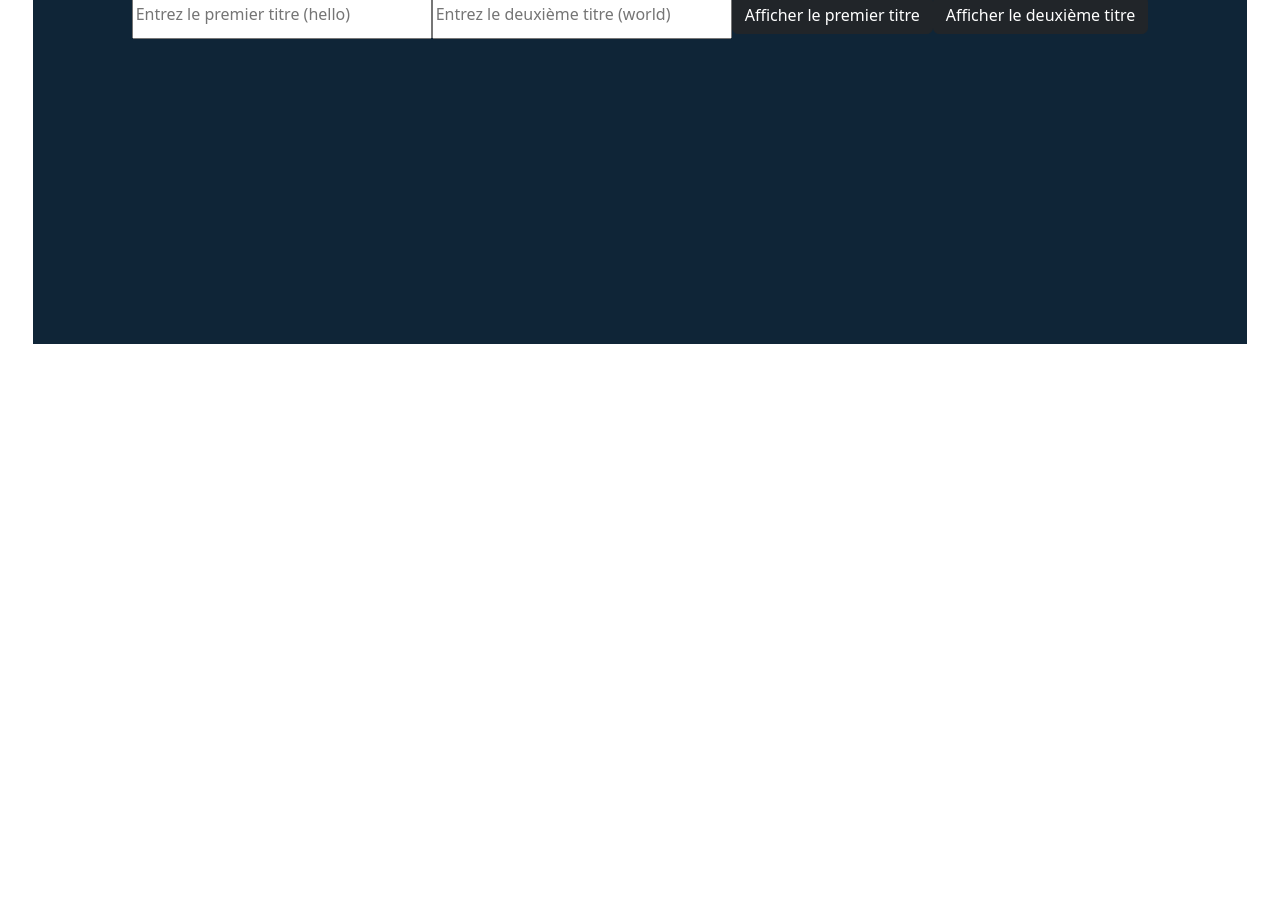
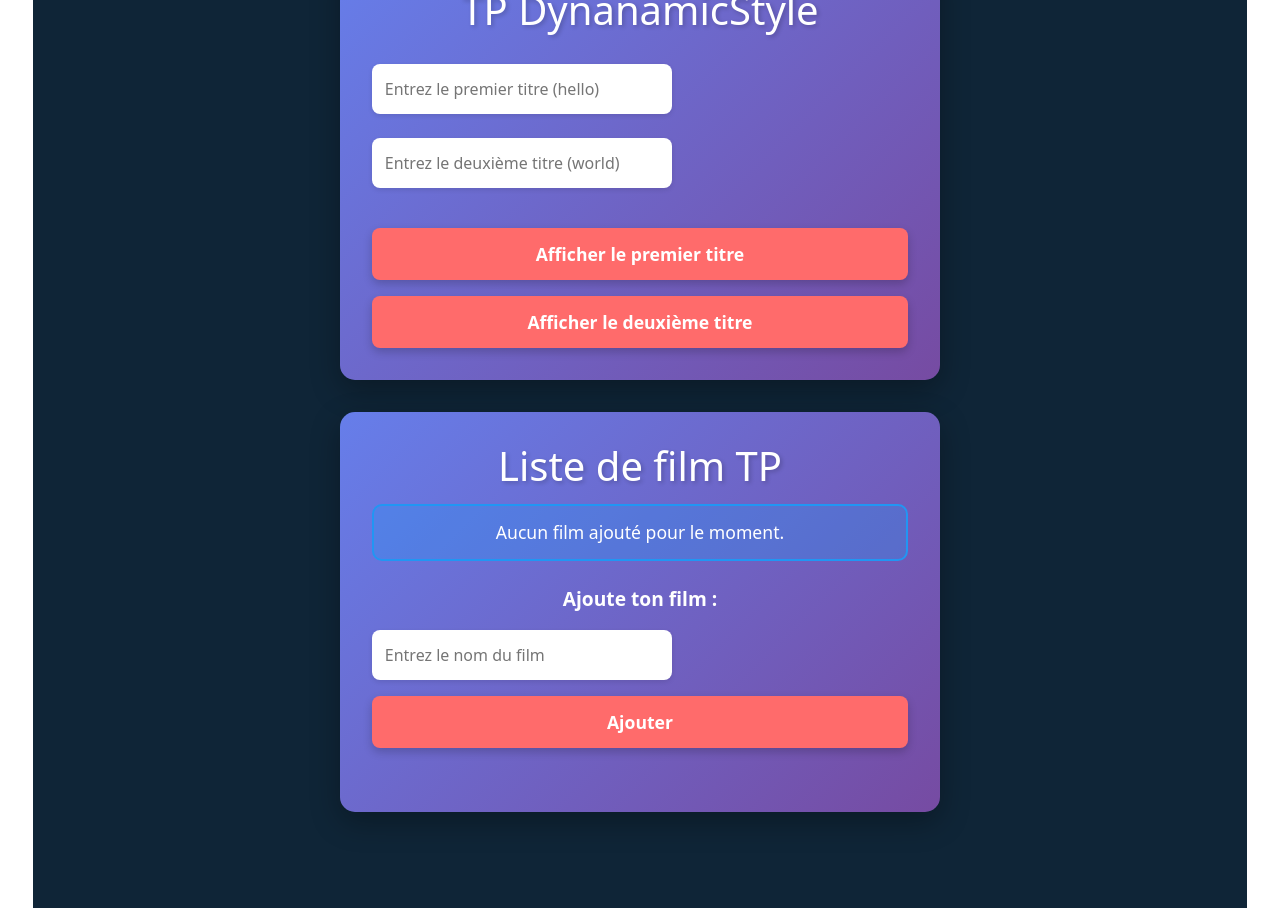
Before and after one commit to ReMz-ux/Exercice-Vue.js, a Vue app: page / in a window 1280 px wide. Shown: the part 520-1428 px from the top of the page. Before the commit the page ends 864 px from the top, so only its background shows below. Built offline with nearby package versions, Linux system fonts and the light colour scheme.

Commit message:
TP Ajout de film v-if  + Stylisation des templates

```diff
--- a/src/App.vue
+++ b/src/App.vue
@@ -9,6 +9,7 @@ import ExerciceBug from './components/ExerciceBug.vue'
 import Vmodel from './components/Vmodel.vue'
 import TPRéactivité from './components/TPRéactivité.vue'
 import StyleDynamiqueTP2 from './components/StyleDynamiqueTP2.vue'
+import WatchList from './components/WatchList.vue'
 </script>
 
 <template>
@@ -26,6 +27,7 @@ import StyleDynamiqueTP2 from './components/StyleDynamiqueTP2.vue'
 <TPRéactivité />
 <StyleDynamiqueTP />
 <StyleDynamiqueTP2 />
+<WatchList />
 
 </div>
 </template>
--- a/src/components/StyleDynamiqueTP2.vue
+++ b/src/components/StyleDynamiqueTP2.vue
@@ -1,15 +1,30 @@
 <template>
+    <div class="container">
         <!-- Creation d'une appli ou il y aura 2 inputs et 2 titres -->
         <h1>TP DynanamicStyle</h1>
-<form action="">
+
+        <form>
+            <div class="form-group">
                 <input type="text" v-model="title1" placeholder="Entrez le premier titre (hello)">
-<h3 v-if="showTitle1" :class="classTitle1">Je m'affiche si le titre est Hello</h3>
+                <h3 v-if="showTitle1" :class="classTitle1" class="message">Je m'affiche si le titre est Hello</h3>
+            </div>
+
+            <div class="form-group">
                 <input type="text" v-model="title2" placeholder="Entrez le deuxième titre (world)">
-<h3 v-if="showTitle2" :class="classTitle2">Je m'affiche si le titre est World</h3>
+                <h3 v-if="showTitle2" :class="classTitle2" class="message">Je m'affiche si le titre est World</h3>
+            </div>
+
             <!-- Les bouttons vont permettre d'afficher les titre ou pas -->
-<button @click="showTitle1 = !showTitle1  "type="button" class="btn btn-dark">Afficher le premier titre</button>
-<button @click="showTitle2 = !showTitle2" type="button" class="btn btn-dark">Afficher le deuxième titre</button>
+            <div class="button-group">
+                <button @click="showTitle1 = !showTitle1" type="button" class="btn btn-toggle">
+                    {{ showTitle1 ? 'Masquer' : 'Afficher' }} le premier titre
+                </button>
+                <button @click="showTitle2 = !showTitle2" type="button" class="btn btn-toggle">
+                    {{ showTitle2 ? 'Masquer' : 'Afficher' }} le deuxième titre
+                </button>
+            </div>
         </form>
+    </div>
 </template>
 
 <script setup>
@@ -38,11 +53,116 @@ const classTitle2 = computed(() => {
 </script>
 
 <style scoped>
+.container {
+    max-width: 600px;
+    margin: 2rem auto;
+    padding: 2rem;
+    background: linear-gradient(135deg, #667eea 0%, #764ba2 100%);
+    border-radius: 15px;
+    box-shadow: 0 10px 30px rgba(0, 0, 0, 0.3);
+}
+
+h1 {
+    color: #fff;
+    text-align: center;
+    font-size: 2.5rem;
+    margin-bottom: 2rem;
+    text-shadow: 2px 2px 4px rgba(0, 0, 0, 0.2);
+}
+
+form {
+    display: flex;
+    flex-direction: column;
+    gap: 1.5rem;
+}
+
+.form-group {
+    display: flex;
+    flex-direction: column;
+    gap: 1rem;
+}
+
+input[type="text"] {
+    padding: 0.8rem;
+    border: none;
+    border-radius: 8px;
+    font-size: 1rem;
+    outline: none;
+    transition: all 0.3s ease;
+    box-shadow: 0 2px 5px rgba(0, 0, 0, 0.1);
+}
+
+input[type="text"]:focus {
+    transform: translateY(-2px);
+    box-shadow: 0 4px 10px rgba(0, 0, 0, 0.2);
+}
+
+.message {
+    text-align: center;
+    padding: 1rem;
+    border-radius: 10px;
+    font-size: 1.1rem;
+    background-color: rgba(255, 255, 255, 0.9);
+    color: #333;
+    margin: 0;
+    transition: all 0.3s ease;
+    box-shadow: 0 2px 5px rgba(0, 0, 0, 0.1);
+}
+
 .maClasseHello {
-  color: lawngreen;
+    border: 3px solid #4caf50;
+    background-color: rgba(76, 175, 80, 0.2);
+    color: #4caf50;
+    font-weight: bold;
+    animation: slideIn 0.5s ease;
 }
 
 .maClasseWorld {
-  color: lawngreen;
+    border: 3px solid #2196f3;
+    background-color: rgba(33, 150, 243, 0.2);
+    color: #2196f3;
+    font-weight: bold;
+    animation: slideIn 0.5s ease;
+}
+
+.button-group {
+    display: flex;
+    flex-direction: column;
+    gap: 1rem;
+    margin-top: 1rem;
+}
+
+.btn-toggle {
+    padding: 0.8rem 2rem;
+    background-color: #ff6b6b;
+    color: white;
+    border: none;
+    border-radius: 8px;
+    font-size: 1.1rem;
+    font-weight: bold;
+    cursor: pointer;
+    transition: all 0.3s ease;
+    box-shadow: 0 4px 10px rgba(0, 0, 0, 0.2);
+}
+
+.btn-toggle:hover {
+    background-color: #ff5252;
+    transform: translateY(-2px);
+    box-shadow: 0 6px 15px rgba(0, 0, 0, 0.3);
+}
+
+.btn-toggle:active {
+    transform: translateY(0);
+}
+
+@keyframes slideIn {
+    from {
+        opacity: 0;
+        transform: translateY(-10px);
+    }
+    to {
+        opacity: 1;
+        transform: translateY(0);
+    }
 }
 </style>
--- /dev/null
+++ b/src/components/WatchList.vue
@@ -0,0 +1,154 @@
+<template>
+    <div class="container">
+        <h1>Liste de film TP</h1>
+        <h2 v-if="mesFilm.length != 0" class="message success">Votre dernier film ajouté est : {{ mesFilm[mesFilm.length - 1] }}</h2>
+        <h2 v-else class="message info">Aucun film ajouté pour le moment.</h2>
+
+        <!-- 1 input qui va permettre d'ajouter 1 film au tableau -->
+        <div class="form-group">
+            <label for="text">Ajoute ton film :</label>
+            <input type="text" v-model="newFilm" placeholder="Entrez le nom du film">
+            <!-- Boutton pour ajouter le film au tableau -->
+            <button @click="ajouterFilm" class="btn-add">Ajouter</button>
+        </div>
+
+        <!-- Liste des films -->
+        <ul v-if="mesFilm.length > 0" class="film-list">
+            <li v-for="(film, index) in mesFilm" :key="index" class="film-item">
+                {{ film }}
+            </li>
+        </ul>
+    </div>
+</template>
+
+<script setup>
+    import { ref } from 'vue';
+   //Notre tableau vide
+   const mesFilm = ref([]);
+    const newFilm = ref('');
+
+    // Fonction pour ajouter un film
+    const ajouterFilm = () => {
+        if (newFilm.value.trim() !== '') {
+            mesFilm.value.push(newFilm.value);
+            newFilm.value = ''; // Vider l'input après l'ajout
+        }
+    };
+
+    // Consulter la liste des films dans la console
+    console.log(mesFilm);
+
+</script>
+
+<style scoped>
+.container {
+    max-width: 600px;
+    margin: 2rem auto;
+    padding: 2rem;
+    background: linear-gradient(135deg, #667eea 0%, #764ba2 100%);
+    border-radius: 15px;
+    box-shadow: 0 10px 30px rgba(0, 0, 0, 0.3);
+}
+
+h1 {
+    color: #fff;
+    text-align: center;
+    font-size: 2.5rem;
+    margin-bottom: 1rem;
+    text-shadow: 2px 2px 4px rgba(0, 0, 0, 0.2);
+}
+
+.message {
+    text-align: center;
+    padding: 1rem;
+    border-radius: 10px;
+    margin-bottom: 1.5rem;
+    font-size: 1.1rem;
+}
+
+.message.success {
+    background-color: rgba(76, 175, 80, 0.3);
+    color: #fff;
+    border: 2px solid #4caf50;
+}
+
+.message.info {
+    background-color: rgba(33, 150, 243, 0.3);
+    color: #fff;
+    border: 2px solid #2196f3;
+}
+
+.form-group {
+    display: flex;
+    flex-direction: column;
+    gap: 1rem;
+    margin-bottom: 2rem;
+}
+
+label {
+    color: #fff;
+    font-size: 1.2rem;
+    font-weight: bold;
+}
+
+input[type="text"] {
+    padding: 0.8rem;
+    border: none;
+    border-radius: 8px;
+    font-size: 1rem;
+    outline: none;
+    transition: all 0.3s ease;
+    box-shadow: 0 2px 5px rgba(0, 0, 0, 0.1);
+}
+
+input[type="text"]:focus {
+    transform: translateY(-2px);
+    box-shadow: 0 4px 10px rgba(0, 0, 0, 0.2);
+}
+
+.btn-add {
+    padding: 0.8rem 2rem;
+    background-color: #ff6b6b;
+    color: white;
+    border: none;
+    border-radius: 8px;
+    font-size: 1.1rem;
+    font-weight: bold;
+    cursor: pointer;
+    transition: all 0.3s ease;
+    box-shadow: 0 4px 10px rgba(0, 0, 0, 0.2);
+}
+
+.btn-add:hover {
+    background-color: #ff5252;
+    transform: translateY(-2px);
+    box-shadow: 0 6px 15px rgba(0, 0, 0, 0.3);
+}
+
+.btn-add:active {
+    transform: translateY(0);
+}
+
+.film-list {
+    list-style: none;
+    padding: 0;
+    margin-top: 2rem;
+}
+
+.film-item {
+    background-color: rgba(255, 255, 255, 0.9);
+    padding: 1rem;
+    margin-bottom: 0.8rem;
+    border-radius: 8px;
+    color: #333;
+    font-size: 1.1rem;
+    transition: all 0.3s ease;
+    box-shadow: 0 2px 5px rgba(0, 0, 0, 0.1);
+}
+
+.film-item:hover {
+    transform: translateX(5px);
+    box-shadow: 0 4px 10px rgba(0, 0, 0, 0.2);
+    background-color: #fff;
+}
+</style>
```
Lines whose indentation alone changed are shown as unchanged.
